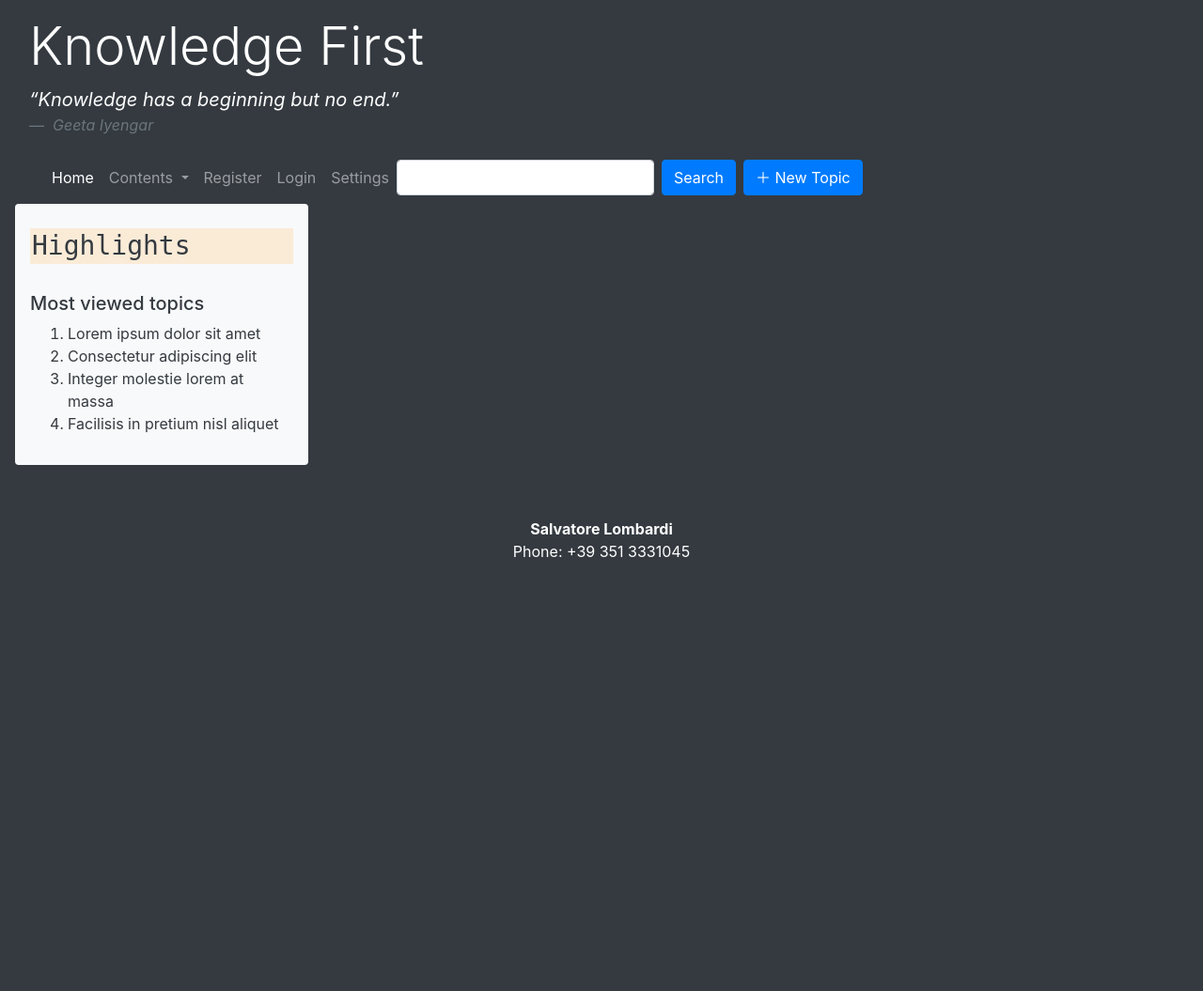
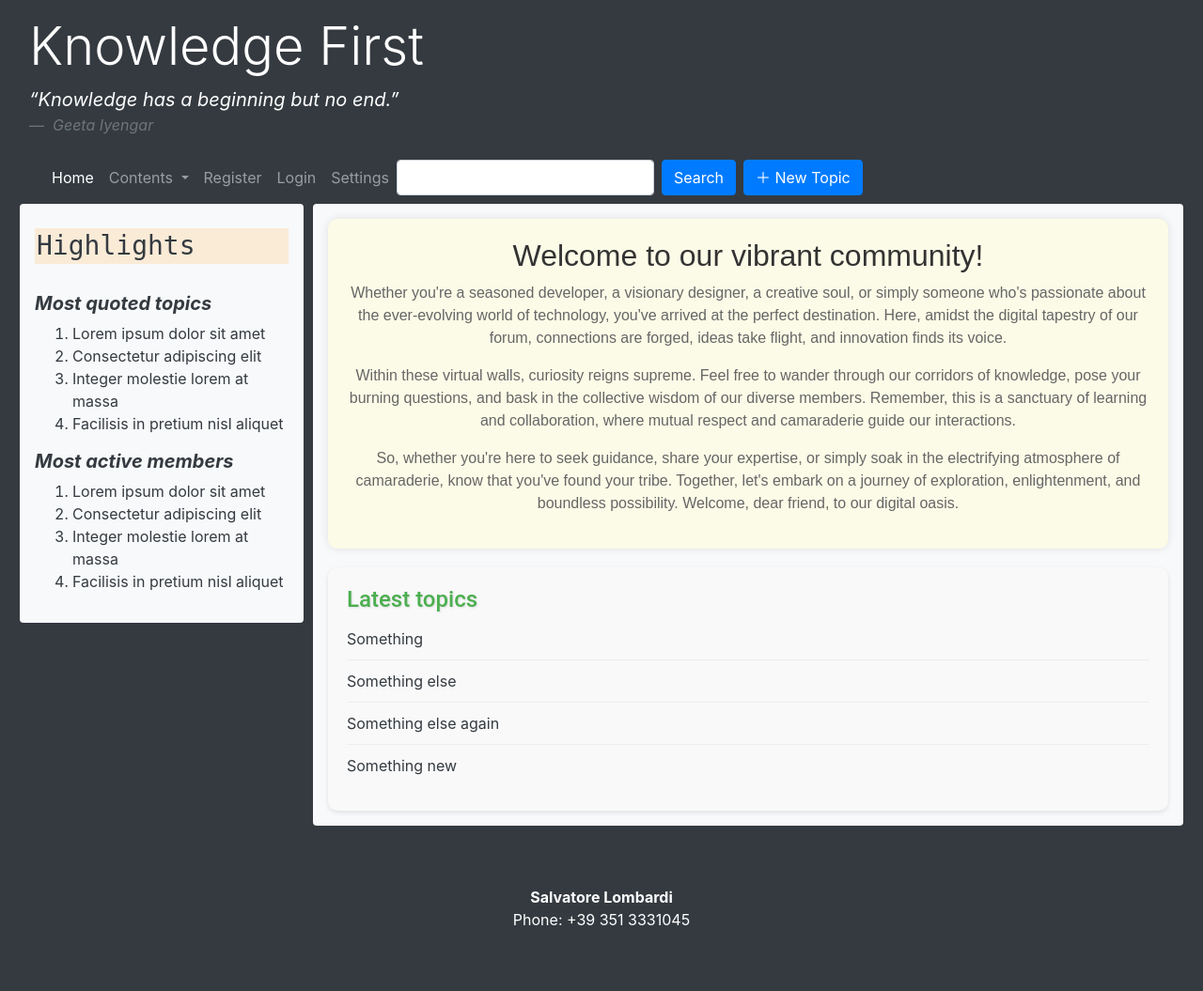
Before and after one commit to Salva05/Knowledge-First, a Django app: page / in a window 1280 px wide. Shown: the whole page at 94% size. Before the commit the page ends 593 px from the top, so only its background shows below. Run offline with Django 5.2, Linux system fonts and the light colour scheme; some libraries are stand-ins or nearby versions.

Commit message:
Defined the style for the index (work in progress)

```diff
--- a/knowledgFirst/forum/static/css/style.css
+++ b/knowledgFirst/forum/static/css/style.css
@@ -12,3 +12,8 @@ html {
 #hl {
     background-color: antiquewhite;
 }
+
+.row [class^="col-"] {
+    padding-right: 5px;
+    padding-left: 5px;
+}
--- a/knowledgFirst/forum/templates/index.html
+++ b/knowledgFirst/forum/templates/index.html
@@ -1,19 +1,36 @@
 {% extends "master.html" %}
-
 {% load static %}
-
 {% block content %}
 
 <div class="container-fluid">
+    <!-- Highlights -->
     <div class="row">
-		<div class="col-md-3 p-3 mb-2 bg-light text-dark rounded">
+        <div class="col-md-3 mb-3">
+            <div class="p-3 bg-light text-dark rounded">
                 <div id="hl">
                     <h3 id="highlights">
                         Highlights
                     </h3>
                 </div>
-			<h5>
-				Most viewed topics
+                <h5 class="font-italic">
+                    <b>Most quoted topics</b>
+                </h5>
+                <ol>
+                    <li class="list-item">
+                        Lorem ipsum dolor sit amet
+                    </li>
+                    <li class="list-item">
+                        Consectetur adipiscing elit
+                    </li>
+                    <li class="list-item">
+                        Integer molestie lorem at massa
+                    </li>
+                    <li class="list-item">
+                        Facilisis in pretium nisl aliquet
+                    </li>
+                </ol>
+                <h5 class="font-italic">
+                    <b>Most active members</b>
                 </h5>
                 <ol>
                     <li class="list-item">
@@ -31,5 +48,76 @@
                 </ol>
             </div>
         </div>
+        <!-- General Informations -->
+        <div class="col-md-9 mb-3">
+            <div class="p-3 bg-light text-dark rounded">
+				<div class="forum-intro">
+					<h2>Welcome to our vibrant community!</h2>
+					<p>Whether you're a seasoned developer, a visionary designer, a creative soul, or simply someone who's passionate about the ever-evolving world of technology, you've arrived at the perfect destination. Here, amidst the digital tapestry of our forum, connections are forged, ideas take flight, and innovation finds its voice.</p>
+					<p>Within these virtual walls, curiosity reigns supreme. Feel free to wander through our corridors of knowledge, pose your burning questions, and bask in the collective wisdom of our diverse members. Remember, this is a sanctuary of learning and collaboration, where mutual respect and camaraderie guide our interactions.</p>
+					<p>So, whether you're here to seek guidance, share your expertise, or simply soak in the electrifying atmosphere of camaraderie, know that you've found your tribe. Together, let's embark on a journey of exploration, enlightenment, and boundless possibility. Welcome, dear friend, to our digital oasis.</p>
 				</div>
+                <div class="container">
+                    <h3 class="header">Latest topics</h3>
+                    <p>
+                        <ul class="topic-list">
+                            <li class="topic-item">Something</li>
+                            <li class="topic-item">Something else</li>
+                            <li class="topic-item">Something else again</li>
+                            <li class="topic-item">Something new</li>
+                        </ul>
+                    </p>
+                </div>
+            </div>
+        </div>
+    </div>
+</div>
+<style>
+	.forum-intro {
+		background-color: #fcfbe7;
+		padding: 20px;
+		border-radius: 10px;
+		box-shadow: 0px 0px 10px rgba(0, 0, 0, 0.1);
+		text-align: center;
+		font-family: Arial, sans-serif;
+        margin-bottom: 20px;
+	}
+
+	.forum-intro h2 {
+		color: #333;
+	}
+
+	.forum-intro p {
+		color: #666;
+		font-size: 16px;
+	}
+    /* styles.css */
+.container {
+    background-color: #f9f9f9;
+    border-radius: 10px;
+    box-shadow: 0px 2px 5px rgba(0, 0, 0, 0.1);
+    padding: 20px;
+}
+
+.header {
+    color: #4CAF50;
+    font-family: 'Roboto', sans-serif;
+    font-size: 24px;
+    text-shadow: 1px 1px 2px #ddd;
+}
+
+.topic-list {
+    list-style-type: none;
+    padding-left: 0;
+}
+
+.topic-item {
+    margin-bottom: 10px;
+}
+
+.topic-item:not(:last-child) {
+    border-bottom: 1px solid #eee;
+    padding-bottom: 10px;
+}
+</style>
 {% endblock %}
--- a/knowledgFirst/forum/templates/master.html
+++ b/knowledgFirst/forum/templates/master.html
@@ -44,7 +44,7 @@
             <div class="collapse navbar-collapse" id="bs-example-navbar-collapse-1">
                 <ul class="navbar-nav">
                     <li class="nav-item active">
-                        <a class="nav-link" href="#">Home <span class="sr-only">(current)</span></a>
+                        <a class="nav-link" href="{% url 'index' %}">Home <span class="sr-only">(current)</span></a>
                     </li>
                     <li class="nav-item dropdown">
                         <a class="nav-link dropdown-toggle" href="#" id="navbarDropdown" role="button" data-toggle="dropdown" aria-haspopup="true" aria-expanded="false">
@@ -70,13 +70,15 @@
                         <a class="nav-link" href="#">Settings</a>
                     </li>
                 </ul>
-                <form class="form-inline">
+                <form class="form-inline mr-auto">
                     <input class="form-control mr-sm-2" type="text">
                     <button class="btn btn-primary my-2 my-sm-0" type="submit">
                         Search
                     </button>
+                    <button class="btn btn-primary my-2 my-sm-0 ml-2" type="submit">
+                        &#65291 New Topic
+                    </button>
                 </form>
-                <button type="button" class="btn btn-primary ml-2">&#65291 New Topic</button>
             </div>
         </nav>
     </div>
```
Also changed, not shown: knowledgFirst/forum/models.py (+12 -4 lines), knowledgFirst/forum/migrations/0003_grade_rename_modified_post_last_modify_and_more.py (added). Lines whose indentation alone changed are shown as unchanged.
